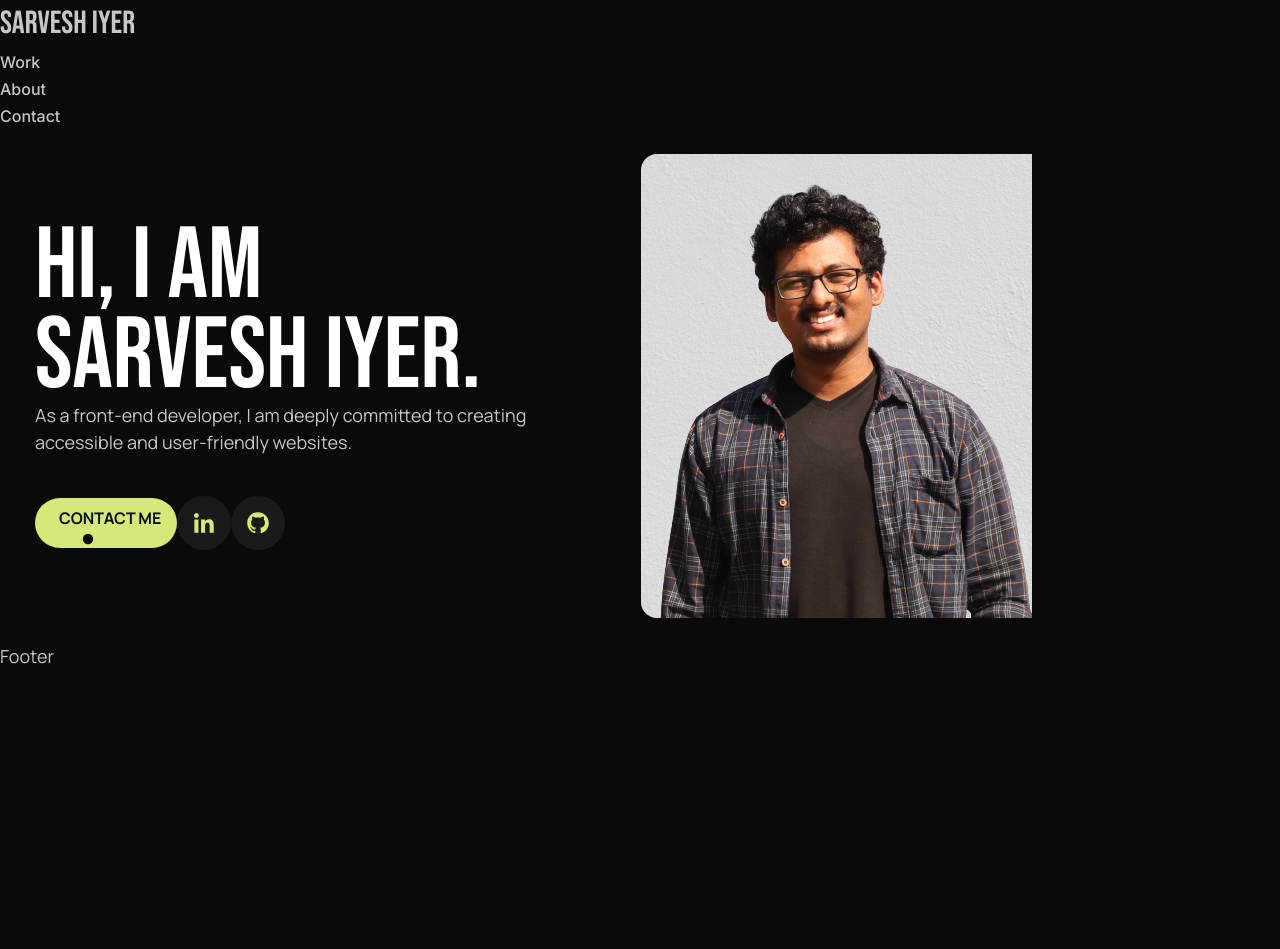
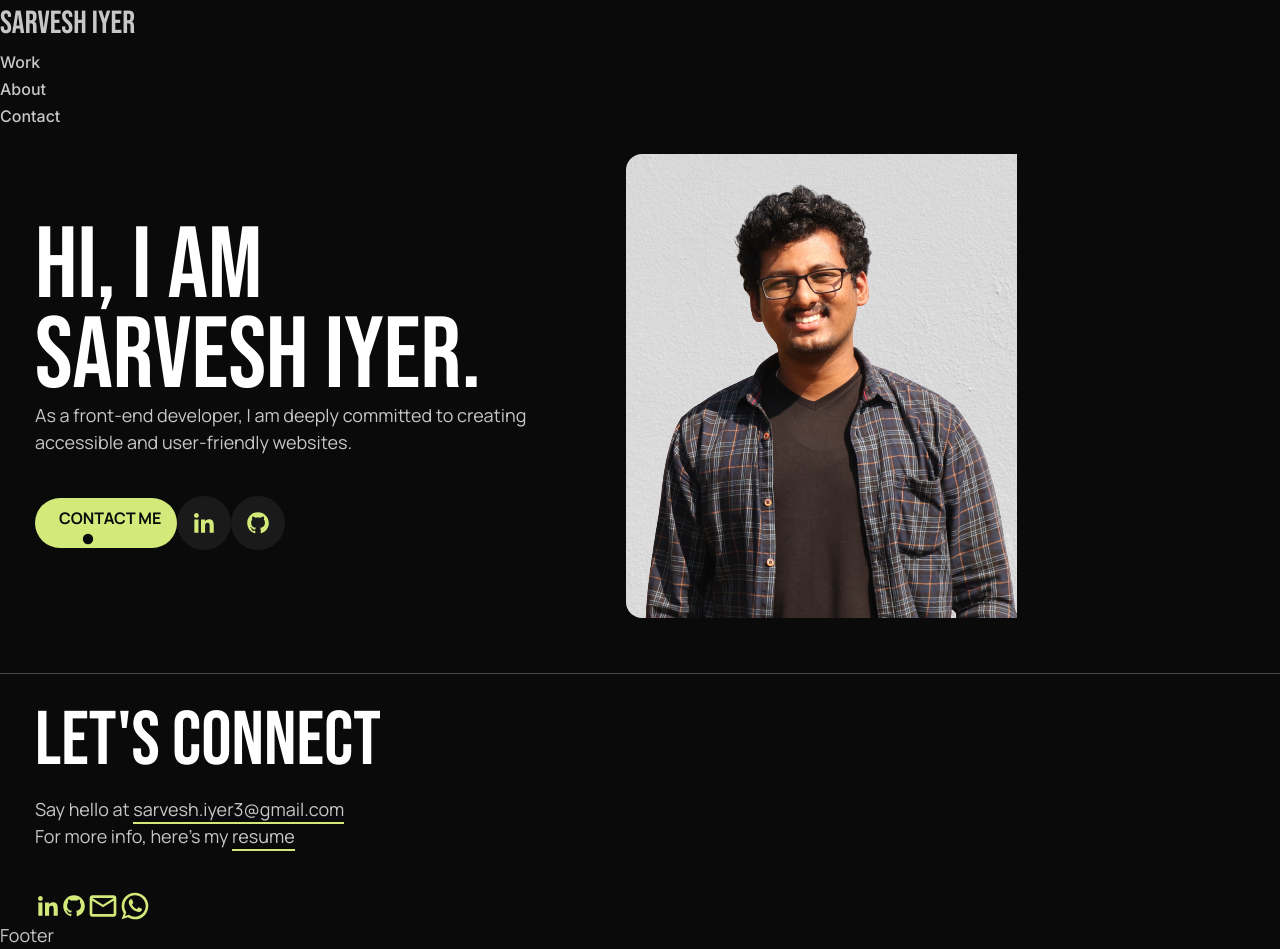
Before and after one commit to sarvesh-iyer/portfolio, a React (Vite) app: page / in a window 1280 px wide. Before the commit the page ends 800 px from the top, so only its background shows below. Built offline with nearby package versions, Linux system fonts and the light colour scheme.

Commit message:
contact section left UI done, section container left/right box style centeralized in global css

```diff
--- a/src/assets/styles/global_styles.css
+++ b/src/assets/styles/global_styles.css
@@ -126,6 +126,21 @@ h3 {
 	max-width: var(--global-container-width);
 	margin: 0 auto;
 }
+.section-container .left-container {
+	width: 45%;
+}
+.section-container .right-container {
+    width: 55%;
+}
+
+.divider {
+	margin: 30px 0;
+	border-top: 1px solid #484848;
+}
+
+.transition {
+    transition: all .15s linear;
+}
 
 @media screen and (max-width: 1100px) {
 	:root {
--- /dev/null
+++ b/src/components/contact/Contact.jsx
@@ -0,0 +1,41 @@
+import React from 'react'
+import { socialLinksList } from '../../data/socialLinkData'
+import './contact.css'
+
+export const Contact = () => {
+    return (
+        <section className="section-wrapper">
+            <div className="section-container contact-container">
+                <div className="left-container">
+                    <h2>Let's Connect</h2>
+                    <p className='mb-2'>Say hello at <a
+                            href='mailto:sarvesh.iyer3@gmail.com'
+                            className="animated-underline transition"
+                        >
+                            sarvesh.iyer3@gmail.com
+                        </a>
+                    </p>
+                    <p>For more info, here's my <span className="animated-underline transition">
+                        resume
+                    </span></p>
+
+                    <div className="social-link-wrapper space-x-6 ">
+                        {socialLinksList.map(item => (
+                            <a
+                                key={item.id}
+                                href={item.link}
+                                target='_blank'
+                                className="transition social-icons p-2"
+                            >
+                                <img src={item.icon} alt={item.name} />
+                            </a>
+                        ))}
+                    </div>
+                </div>
+                <div className="right-container">
+
+                </div>
+            </div>
+        </section>
+    )
+}
--- /dev/null
+++ b/src/components/contact/contact.css
@@ -0,0 +1,42 @@
+.contact-container {
+    display: flex;
+    align-items: flex-start;
+    gap: 16px;
+    justify-content: space-between;
+}
+.contact-container h2 {
+    margin-bottom: 16px;
+}
+.animated-underline {
+    cursor: pointer;
+    position: relative;
+}
+.animated-underline:hover::before {
+    animation: animate-underline .3s linear;
+}
+
+.animated-underline::before {
+    content: "";
+    position: absolute;
+    width: 100%;
+    height: 2px;
+    bottom: -3px;
+    background-color: var(--accent-color);
+}
+
+
+@keyframes animate-underline {
+    from {bottom: 8px; opacity: 0.5;}
+    to {bottom: -3px; opacity: 1;}
+}
+
+.contact-container .social-link-wrapper {
+    margin-top: 40px;
+    display: flex;
+    align-items: center;
+}
+.contact-container .social-link-wrapper .social-icons:hover {
+    background-color: var(--secondary-hover-dark);
+    border-radius: 50%;
+    padding: 8px;
+}
--- a/src/components/hero/Hero.jsx
+++ b/src/components/hero/Hero.jsx
@@ -3,13 +3,13 @@ import { ActionButton } from '../utils/button/ActionButton'
 import './hero.css'
 import MyPic from '../../assets/images/hero/mypic.png'
 import { socialLinksList } from '../../data/socialLinkData'
-
+import NorthEastIcon from '@mui/icons-material/NorthEast';
 
 export const Hero = () => {
     return (
         <section className="section-wrapper">
             <div className="section-container hero-container">
-                <div className="left-box">
+                <div className="left-container">
                     <h1 className="name">
                         Hi, I am <br />
                         Sarvesh Iyer.
@@ -18,7 +18,10 @@ export const Hero = () => {
                         As a front-end developer, I am deeply committed to creating accessible and user-friendly websites.
                     </p>
                     <div className="contact-button-group space-x-4">
-                        <ActionButton>
+                        <ActionButton
+                            showIcon={true}
+                            icon={<NorthEastIcon />}
+                        >
                             Contact me
                         </ActionButton>
 
@@ -27,7 +30,7 @@ export const Hero = () => {
                                 key={item.id}
                                 href={item.link}
                                 target='_blank'
-                                className="contact-icons"
+                                className="contact-icons transition"
                             >
                                 <img src={item.icon} alt={item.name} />
                             </a>
@@ -36,7 +39,7 @@ export const Hero = () => {
 
                     </div>
                 </div>
-                <div className="right-image-box">
+                <div className="right-container">
                     <div className="image-container">
                         <img
                             src={MyPic}
--- a/src/components/hero/hero.css
+++ b/src/components/hero/hero.css
@@ -4,19 +4,14 @@
     gap: 16px;
 }
 
-.hero-container .left-box {
-    width: 45%;
-}
-.hero-container .right-image-box {
-    width: 55%;
+.hero-container .right-container {
     padding: 25px;
-    /* outline: 1px solid red; */
 }
 
 .hero-container .image-container {
     border-radius: var(--card-border-radius);
     overflow: hidden;
-    max-width: 550px;
+    max-width: 580px;
     margin: 0 auto;
 }
 
--- a/src/components/utils/button/ActionButton.jsx
+++ b/src/components/utils/button/ActionButton.jsx
@@ -2,28 +2,32 @@ import React from 'react'
 import { Button } from '@mui/material'
 import ArrowOutwardIcon from '@mui/icons-material/ArrowOutward';
 import './button.css'
-import NorthEastIcon from '@mui/icons-material/NorthEast';
 
 export const ActionButton = (props) => {
 
     let {
         children,
-        customClass
+        customClass,
+        showIcon,
+        icon
     } = props
 
     return (
         <button
             className={[
                 "action-btn flex items-center",
-                customClass
+                customClass,
+                !showIcon && "pr-6"
             ].join(' ')}
         >
             {children}
-            <div className="animated-arrow-container">
-                <span className="animated-arrow">
-                    <NorthEastIcon className='arrow' />
-                </span>
-            </div>
+            {showIcon && (
+                <div className="animated-arrow-container">
+                    <span className="animated-arrow transition">
+                        {icon}
+                    </span>
+                </div>
+            )}
         </button>
     )
 }
--- a/src/components/utils/button/button.css
+++ b/src/components/utils/button/button.css
@@ -27,9 +27,8 @@
     place-content: center;
     border-radius: 50%;
     scale: 0.26;
-    transition: all .15s linear;
 }
-.action-btn .arrow {
+.action-btn svg {
     font-size: 24px;
     color: var(--primary-dark);
 }
@@ -37,6 +36,6 @@
 .action-btn:hover .animated-arrow{
     scale: 1;
 }
-.action-btn:hover .arrow{
+.action-btn:hover svg{
     color: var(--primary-white);
 }
--- /dev/null
+++ b/src/components/utils/divider/Divider.jsx
@@ -0,0 +1,10 @@
+import React from 'react'
+
+export const Divider = (props) => {
+
+    let {customClass} = props
+
+    return (
+        <hr className={["divider", customClass].join(' ')} />
+    )
+}
--- a/src/pages/Home.jsx
+++ b/src/pages/Home.jsx
@@ -1,10 +1,14 @@
 import React from 'react'
 import { Hero } from '../components/hero/Hero'
+import { Divider } from '../components/utils/divider/Divider'
+import { Contact } from '../components/contact/Contact'
 
 export const Home = () => {
     return (
-        <div>
+        <>
             <Hero />
-        </div>
+            <Divider />
+            <Contact />
+        </>
     )
 }
```
Also changed, not shown: src/components/utils/input-field/InputField.jsx (added, +9 -0 lines).
